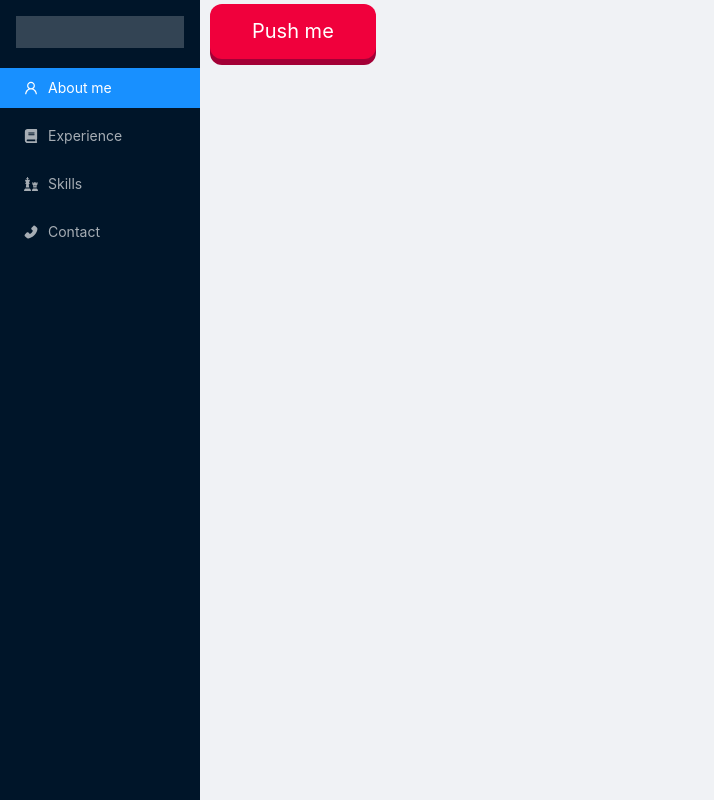
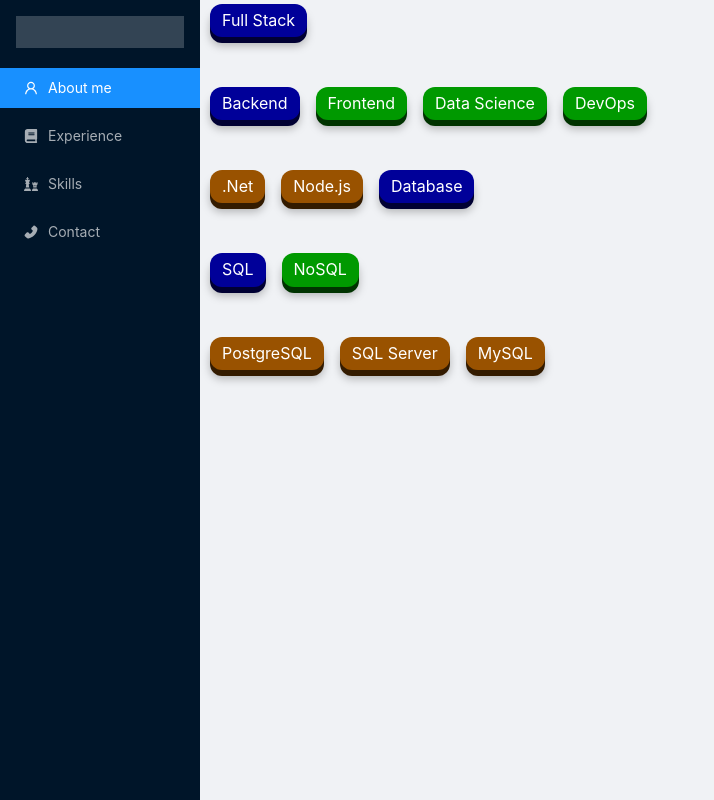
Before and after one commit to RokiFoki/eCV, a React app in the folder reactjs/: page /skills in a window 1280 px wide. Shown: the whole page, without its empty margins (0-714 px from the left). Built offline with nearby package versions, Linux system fonts and the light colour scheme.

Commit message:
buttons from the data - connection lines missing

```diff
--- a/reactjs/src/Shared/skills-data.ts
+++ b/reactjs/src/Shared/skills-data.ts
@@ -1,10 +1,15 @@
-export interface ISkill {
+export interface ISkillNoLevel {
     level?: number,
     name: string,
+    children: ISkillNoLevel[]
+}
+
+export interface ISkill extends ISkillNoLevel {
+    level: number,
     children: ISkill[]
 }
 
-const skills: ISkill[] = [{
+const skills: ISkillNoLevel[] = [{
     level: 0,
     name: 'Full Stack',
     children: [{
@@ -99,4 +104,16 @@
     }]
 }]
 
-export default skills
+const updateLevels = (data: ISkillNoLevel, level=1) => {
+    if (data.level === undefined) {
+        data.level = level;
+    };
+
+    for (const node of data.children) {
+        updateLevels(node, data.level+1);
+    }
+
+    return data as ISkill;
+}
+
+export default skills.map(skill => updateLevels(skill));
--- a/reactjs/src/Skills/SkillNode/SkillNode.module.scss
+++ b/reactjs/src/Skills/SkillNode/SkillNode.module.scss
@@ -1,31 +1,90 @@
 .SkillNode {
+    $hover-time: 250ms;
+    $hover-animation: cubic-bezier(.3, .7, .4, 1.5);
+    $click-time: 35ms;
+    $button-radius: 12px;
     .pushable {
-        background: hsl(340deg, 100%, 32%);
-        border-radius: 12px;
+        position: relative;
+        background: transparent;
         border: none;
         padding: 0;
         cursor: pointer;
         outline-offset: 3px;
+
+        &:hover {
+            transition: filter $hover-time;
+            filter: brightness(105%);
+        }
+
+        &:hover .front {
+            transform: translateY(-8px);
+            transition: transform $hover-time $hover-animation;
+        }
+
+        &:hover .shadow {
+            transform: translateY(4px);
+            transition: transform $hover-time $hover-animation;
+        }
+
+        &:active .shadow {
+            transform: translateY(2px);
+            transition: transform $click-time;
+        }
+
+        &:active .front {
+            transform: translateY(-2px);
+            transition: transform $click-time;
+        }
     }
+
+    .shadow {
+       position: absolute;
+       top: 0;
+       left: 0;
+       width: 100%;
+       height: 100%;
+       border-radius: $button-radius;
+       background: rgba(0, 0, 0, 0.25);
+       transform: translateY(3px);
+       filter: blur(4px);
+    }
+
+    .edge {
+        position: absolute;
+        top: 0px;
+        left: 0px;
+        width: 100%;
+        height: 100%;
+        border-radius: $button-radius;
+        background: hsl(32deg, 100%, 10%);
+
+        &.selected {
+            background: hsl(240deg, 100%, 10%);
+        }
+
+        &.has-children {
+            background: hsl(120deg, 100%, 10%);
+        }
+    }
+
     .front {
         display: block;
-        padding: 12px 42px;
-        border-radius: 12px;
-        font-size: 1.25rem;
-        background: hsl(345deg, 100%, 47%);
+        position: relative;
+        padding: 4px 12px;
+        border-radius: $button-radius;
+        font-size: 1rem;
         color: white;
+        background: hsl(32deg, 100%, 30%);
         transform: translateY(-6px);
         transition: transform 600ms cubic-bezier(.3, .7, .4, 1);
 
-        &:hover {
-            transform: translateY(-8px);
-            transition: transform 250ms cubic-bezier(.3, .7, .4, 1.5);
+        &.selected {
+            background: hsl(240deg, 100%, 30%);
         }
-    }
 
-    .pushable:active .front {
-        transform: translateY(-2px);
-        transition: transform 35ms;
+        &.has-children {
+            background: hsl(120deg, 100%, 30%);
+        }
     }
 
     .pushable:focus:not(:focus-visible) {
--- a/reactjs/src/Skills/SkillNode/SkillNode.tsx
+++ b/reactjs/src/Skills/SkillNode/SkillNode.tsx
@@ -1,14 +1,23 @@
 import React from 'react';
 import styles from './SkillNode.module.scss';
 
-const SkillNode: React.FC = () => (
-  <div className={styles.SkillNode}>
-    <button className={styles.pushable}>
-      <span className={styles.front}>
-        Push me
+
+const SkillNode: React.FC<SkillNodeProps> = (props) => (
+  <span className={`${styles.SkillNode} ${props.class && styles[props.class]}`}>
+    <button className={`${styles.pushable} ${props.class && styles[props.class]}`} onClick={props.onClick}>
+      <span className={`${styles.shadow} ${props.class && styles[props.class]}`}></span>
+      <span className={`${styles.edge} ${props.class && styles[props.class]}`}></span>
+      <span className={`${styles.front} ${props.class && styles[props.class]}`}>
+        {props.name}
       </span>
     </button>
-  </div>
+  </span>
 );
 
+interface SkillNodeProps {
+  name: string;
+  onClick?: () => void;
+  class?: 'selected' | 'has-children' | '';
+}
+
 export default SkillNode;
--- a/reactjs/src/Skills/Skills.tsx
+++ b/reactjs/src/Skills/Skills.tsx
@@ -1,12 +1,87 @@
-import React from 'react';
+import React, { useState } from 'react';
 import styles from './Skills.module.scss';
-import skills from '../Shared/skills-data';
+import skills, { ISkill } from '../Shared/skills-data';
 import SkillNode from './SkillNode/SkillNode';
+import { Select, Space } from 'antd';
 
-const Skills: React.FC = () => (
-  <div className={styles.Skills}>
-    <SkillNode></SkillNode>
-  </div>
-);
+function* levelGenerator(nodes: ISkillNode[]) {
+  let nodes_iterator: ISkillNode[] | undefined = nodes;
+
+  const minLevel = nodes_iterator.map(node => node.level).reduce((n1, min) => n1 > min ? min : n1, 999999);
+  if (!nodes_iterator.every(node => node.level === minLevel)) {
+    yield nodes_iterator.filter(node => node.level === minLevel);
+
+    const nextLevelNodes = (nextLevel(nodes_iterator.filter(node => node.level === minLevel)) || []).concat(nodes_iterator.filter(node => node.level !== minLevel));
+    if (nextLevelNodes?.length) {
+      yield nextLevelNodes;
+    }
+
+    nodes_iterator = nextLevelNodes
+  } else {
+    yield nodes_iterator;
+  }
+
+  while(nodes_iterator = nextLevel(nodes_iterator)) {
+    if (nodes_iterator.length > 0) {
+      yield nodes_iterator;
+    } else {
+      break;
+    }
+  }
+}
+
+function nextLevel(nodes: ISkillNode[]) {
+  if (nodes.length === 0) return undefined;
+  if (!nodes.some(node => node.selected)) {
+    const nodeToExpand = nodes.find(nodes => nodes.children.length > 0);
+    if (nodeToExpand) nodeToExpand.selected = true;
+  };
+
+  return nodes.find(node => node.selected)?.children;
+}
+
+const skillNodes = skills as ISkillNode[];
+
+const Skills: React.FC = () => {
+  const [nodes, updateNodes] = useState([...levelGenerator(skillNodes)]);
+
+  function clearSelection(skill: ISkillNode) {
+    for (const nodeRow of nodes) {
+      for (const node of nodeRow) {
+        if (node === skill) {
+            nodeRow.forEach(n => n.selected = false);
+            node.selected = true;
+            return;
+        }
+      }
+    }
+  }
+
+  function selectNode(skill: ISkillNode) {
+    clearSelection(skill);
+    updateNodes([...levelGenerator(skillNodes)]);
+  }
+
+  return (
+    <div className={styles.Skills}>
+      {nodes.map(nodesRow => (
+        <div key={nodesRow[0].level} style={{marginBottom: 50}}>
+          <Space size="middle">
+            {nodesRow.map(node => (
+            <SkillNode
+              onClick={() => selectNode(node)}
+              name={node.name}
+              key={node.name}
+              class={node.selected ? 'selected' : node.children.length > 0 ? 'has-children' : ''}></SkillNode>))}
+          </Space>
+      </div>))}
+    </div>
+  )
+};
+
+interface ISkillNode extends ISkill {
+  selected?: boolean;
+  children: ISkillNode[];
+}
 
 export default Skills;
```
